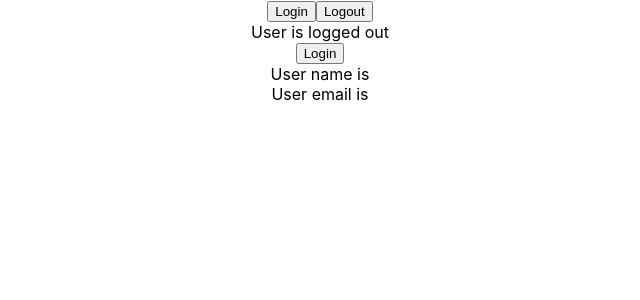
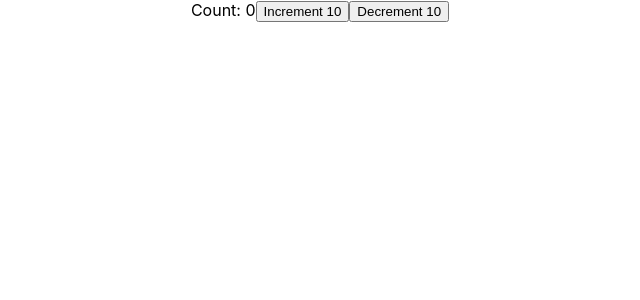
Before and after one commit to jombastic/react-typescript-demo, a React (Create React App) app: page / in a window 1280 px wide. Shown: the top 300 px of the page, without its empty margins (320-960 px from the left). Built offline with nearby package versions, Linux system fonts and the light colour scheme.

Commit message:
set type of reducter parameters

```diff
--- a/src/App.tsx
+++ b/src/App.tsx
@@ -8,6 +8,7 @@
 import Person from './components/Person';
 import PersonList from './components/PersonList';
 import Status from './components/Status';
+import Counter from './components/state/Counter';
 import LoggedIn from './components/state/LoggedIn';
 import User from './components/state/User';
 
@@ -51,8 +52,10 @@
 
       {/* <Container styles={{ border: '1px solid black', padding: '1rem' }} /> */}
 
-      <LoggedIn />
-      <User />
+      {/* <LoggedIn />
+      <User /> */}
+
+      <Counter />
     </div>
   );
 }
--- /dev/null
+++ b/src/components/state/Counter.tsx
@@ -0,0 +1,37 @@
+import { useReducer } from "react"
+
+type CounterState = {
+    count: number
+}
+
+type CounterAction = {
+    type: string
+    payload: number
+}
+
+const initialState = { count: 0 }
+
+function reducer(state: CounterState, action: CounterAction) {
+    switch (action.type) {
+        case 'increment':
+            return { count: state.count + action.payload }
+        case 'decrement':
+            return { count: state.count + action.payload }
+        default:
+            return state
+    }
+}
+
+const Counter = () => {
+    const [state, dispatch] = useReducer(reducer, initialState)
+
+    return (
+        <>
+            Count: {state.count}
+            <button onClick={() => dispatch({ type: 'increment', payload: 10 })}>Increment 10</button>
+            <button onClick={() => dispatch({ type: 'decrement', payload: 10 })}>Decrement 10</button>
+        </>
+    )
+}
+
+export default Counter
```
